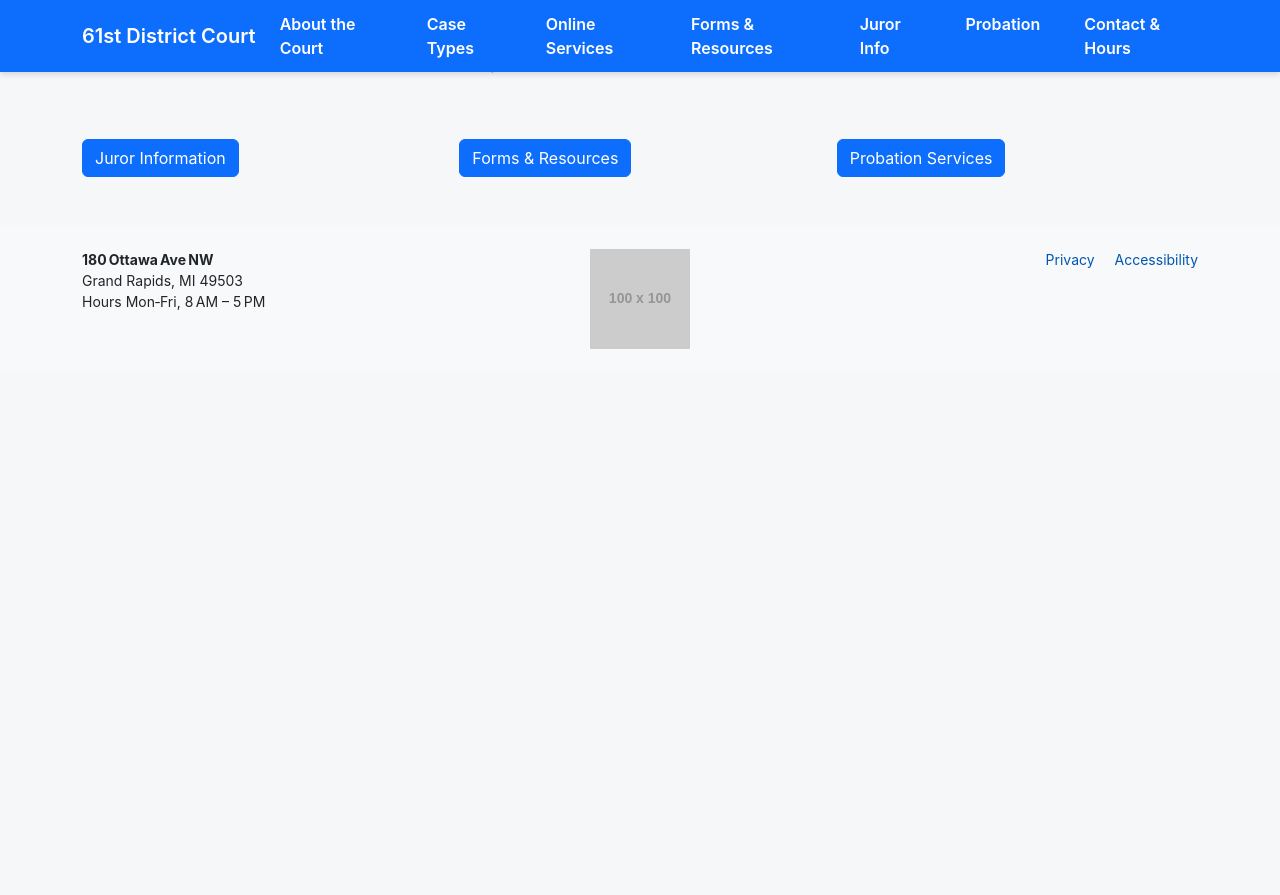
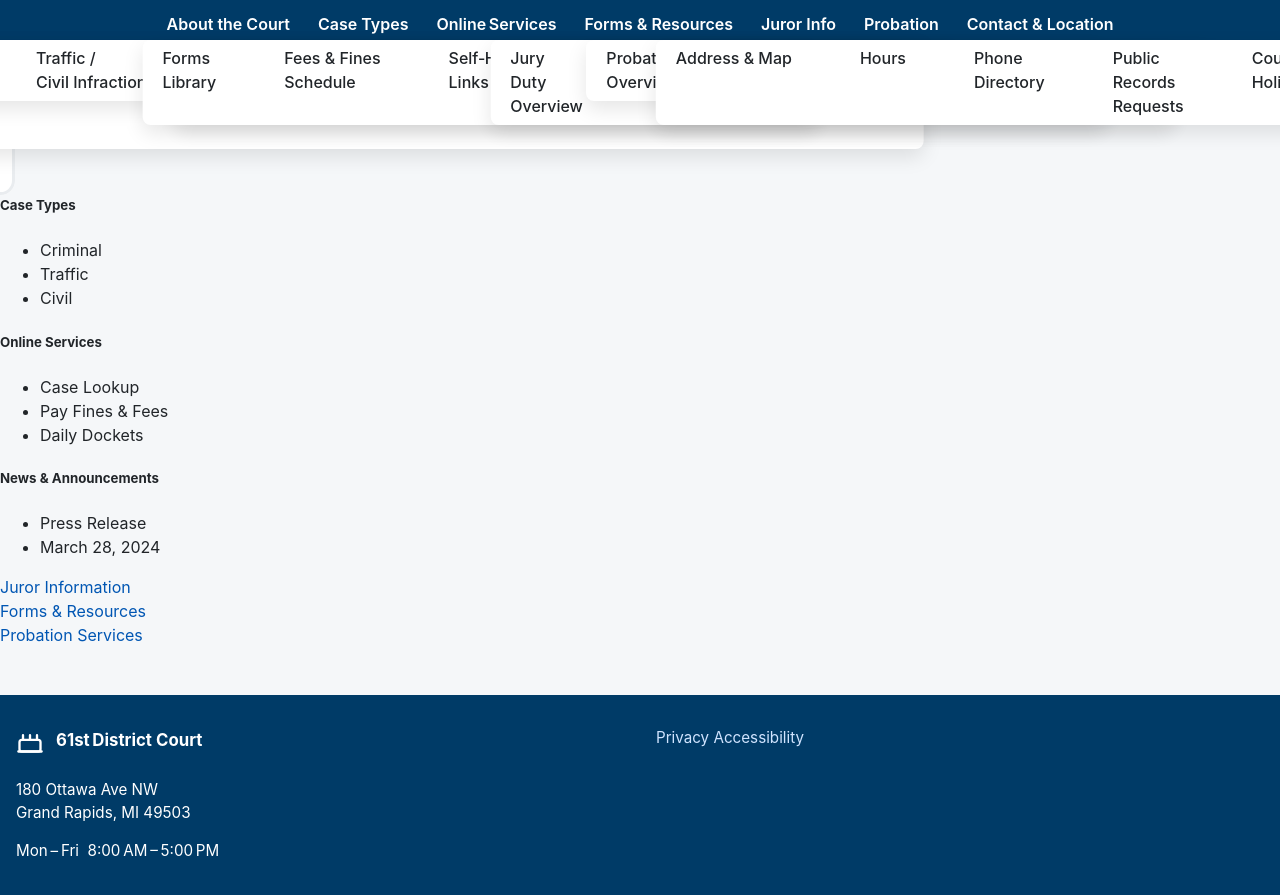
Before and after one commit to DrStern/DanFischer.github.io, a Jekyll site: the page built from index.md, in a window 1280 px wide and 900 px high, scrolled down 735 px. Shown: the top 895 px of the window. Built offline with Jekyll 4.4.1, drawn with Linux system fonts in a browser that asks for light colours; before the commit the page ends 1108 px from its top, so only the background shows below that.

Commit message:
Update default.html

```diff
--- a/_layouts/default.html
+++ b/_layouts/default.html
@@ -5,60 +5,134 @@
     <title>{{ page.title | default: site.title }}</title>
     <meta name="viewport" content="width=device-width, initial-scale=1">
 
-    <!-- Bootstrap 5 CDN -->
-    <link href="https://cdn.jsdelivr.net/npm/bootstrap@5.3.3/dist/css/bootstrap.min.css" rel="stylesheet">
+    <!-- Bootstrap Icons (for the four quick‑action tiles) -->
+    <link rel="stylesheet" href="https://cdn.jsdelivr.net/npm/bootstrap-icons@1.11.3/font/bootstrap-icons.css">
 
-<!-- Bootstrap Icons CSS  ←  ADD THIS -->
-<link rel="stylesheet" href="https://cdn.jsdelivr.net/npm/bootstrap-icons@1.11.3/font/bootstrap-icons.css">
-
-    <!-- Custom overrides -->
+    <!-- Custom site styles -->
     <link rel="stylesheet" href="{{ '/assets/css/custom.css' | relative_url }}">
   </head>
 
-  <body class="d-flex flex-column min-vh-100">
+  <body>
 
-    <!-- NAV BAR -->
-    <nav class="navbar navbar-dark navbar-expand-lg bg-primary">
-      <div class="container">
-        <a class="navbar-brand fw-semibold" href="{{ '/' | relative_url }}">61st District Court</a>
-        <button class="navbar-toggler" type="button" data-bs-toggle="collapse" data-bs-target="#nav">
-          <span class="navbar-toggler-icon"></span>
-        </button>
-        <div id="nav" class="collapse navbar-collapse">
-          <ul class="navbar-nav ms-auto">
-            {% assign items = "About the Court,Case Types,Online Services,Forms & Resources,Juror Info,Probation,Contact & Hours" | split: ',' %}
-            {% for item in items %}
-              <li class="nav-item"><a class="nav-link text-white" href="#">{{ item }}</a></li>
-            {% endfor %}
+    <!-- PRIMARY NAVIGATION -->
+    <nav class="navbar">
+      <ul>
+        <!-- About the Court -->
+        <li>
+          <a href="#">About the Court</a>
+          <ul class="dropdown">
+            <li><a href="#">Role in Michigan Court System</a></li>
+            <li><a href="#">Mission & Philosophy</a></li>
+            <li><a href="#">Jurisdiction & Map</a></li>
+            <li><a href="#">Judges, Leadership & Administration</a></li>
+            <li><a href="#">Annual Reports / Statistics</a></li>
+            <li><a href="#">Newsroom</a></li>
+            <li><a href="#">Employment & Internships</a></li>
           </ul>
-        </div>
-      </div>
+        </li>
+
+        <!-- Case Types -->
+        <li>
+          <a href="#">Case Types</a>
+          <ul class="dropdown">
+            <li><a href="#">Misdemeanor & Felony Arraignments</a></li>
+            <li><a href="#">Traffic / Civil Infractions</a></li>
+            <li><a href="#">General Civil (≤ $25 k)</a></li>
+            <li><a href="#">Small Claims (≤ $6 500)</a></li>
+            <li><a href="#">Landlord–Tenant</a></li>
+            <li><a href="#">Land‑Contract Forfeiture</a></li>
+          </ul>
+        </li>
+
+        <!-- Online Services -->
+        <li>
+          <a href="#">Online Services</a>
+          <ul class="dropdown">
+            <li><a href="#">Case Lookup</a></li>
+            <li><a href="#">Pay Fines & Fees</a></li>
+            <li><a href="#">Daily Dockets / Hearing Calendar</a></li>
+            <li><a href="#">Virtual Hearing Resources</a></li>
+          </ul>
+        </li>
+
+        <!-- Forms & Resources -->
+        <li>
+          <a href="#">Forms & Resources</a>
+          <ul class="dropdown">
+            <li><a href="#">Forms Library</a></li>
+            <li><a href="#">Fees & Fines Schedule</a></li>
+            <li><a href="#">Self‑Help Links</a></li>
+            <li><a href="#">General FAQ</a></li>
+            <li><a href="#">Related Links</a></li>
+            <li><a href="#">Local Administrative Orders</a></li>
+            <li><a href="#">ADA / Language Access</a></li>
+          </ul>
+        </li>
+
+        <!-- Juror Info -->
+        <li>
+          <a href="#">Juror Info</a>
+          <ul class="dropdown">
+            <li><a href="#">Jury Duty Overview</a></li>
+            <li><a href="#">Reporting Instructions</a></li>
+            <li><a href="#">Juror FAQ</a></li>
+            <li><a href="#">Orientation Video</a></li>
+          </ul>
+        </li>
+
+        <!-- Probation -->
+        <li>
+          <a href="#">Probation</a>
+          <ul class="dropdown">
+            <li><a href="#">Probation Overview</a></li>
+            <li><a href="#">Officer Directory</a></li>
+            <li><a href="#">Problem‑Solving Courts</a></li>
+            <li><a href="#">Alt. Sentencing</a></li>
+          </ul>
+        </li>
+
+        <!-- Contact & Location -->
+        <li>
+          <a href="#">Contact & Location</a>
+          <ul class="dropdown">
+            <li><a href="#">Address & Map</a></li>
+            <li><a href="#">Hours</a></li>
+            <li><a href="#">Phone Directory</a></li>
+            <li><a href="#">Public Records Requests</a></li>
+            <li><a href="#">Court Holidays & Closures</a></li>
+          </ul>
+        </li>
+      </ul>
     </nav>
 
-    <!-- PAGE CONTENT -->
-    <main class="flex-grow-1">
+    <!-- MAIN CONTENT -->
+    <main>
       {{ content }}
     </main>
 
     <!-- FOOTER -->
-    <footer class="bg-light py-4">
-      <div class="container text-center small">
-        <div class="row">
-          <div class="col-md text-md-start">
-            <p class="mb-0"><strong>180 Ottawa Ave NW</strong><br>Grand Rapids, MI 49503</p>
-            <p class="mb-0">Hours Mon‑Fri, 8 AM – 5 PM</p>
+    <footer class="footer">
+      <div class="footer‑grid">
+        <div>
+          <div class="logo">
+            <!-- simple court icon -->
+            <svg width="28" height="28" viewBox="0 0 24 24" fill="none" stroke="currentColor"
+                 stroke-width="2" stroke-linecap="round" stroke-linejoin="round">
+              <rect x="3" y="11" width="18" height="10" rx="2"/>
+              <path d="M12 7v4M6 7v4m12-4v4M2 21h20"/>
+            </svg>
+            61st District Court
           </div>
-          <div class="col-md my-3 my-md-0">
-            <img src="https://placehold.co/100x100?text=Logo" alt="Court logo" class="img-fluid">
-          </div>
-          <div class="col-md text-md-end">
-            <a href="#" class="text-decoration-none me-3">Privacy</a>
-            <a href="#" class="text-decoration-none">Accessibility</a>
-          </div>
+          <p class="mt‑4">180 Ottawa Ave NW<br>Grand Rapids, MI 49503</p>
+          <p>Mon – Fri  8:00 AM – 5:00 PM</p>
+        </div>
+
+        <div>
+          <a href="#" class="d-block mb-2">Privacy</a>
+          <a href="#" class="d-block">Accessibility</a>
         </div>
       </div>
     </footer>
 
-    <script src="https://cdn.jsdelivr.net/npm/bootstrap@5.3.3/dist/js/bootstrap.bundle.min.js"></script>
   </body>
 </html>
```
